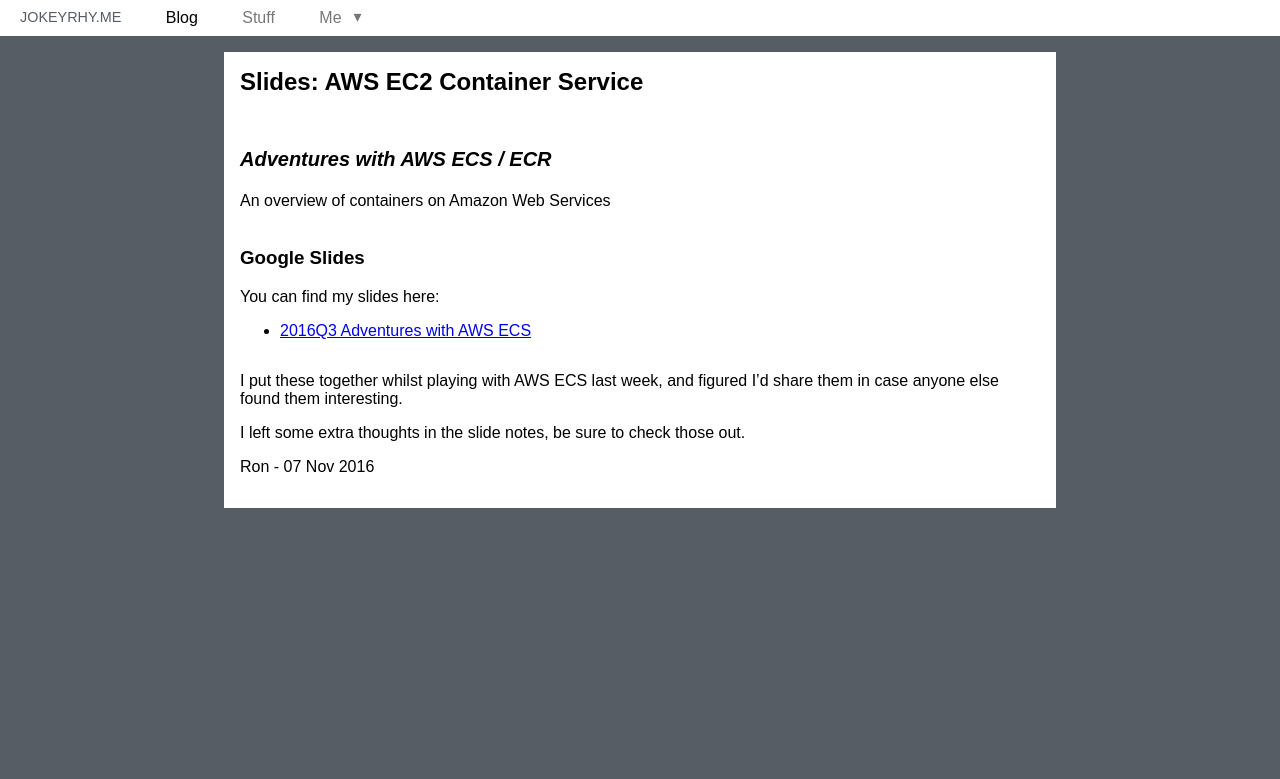
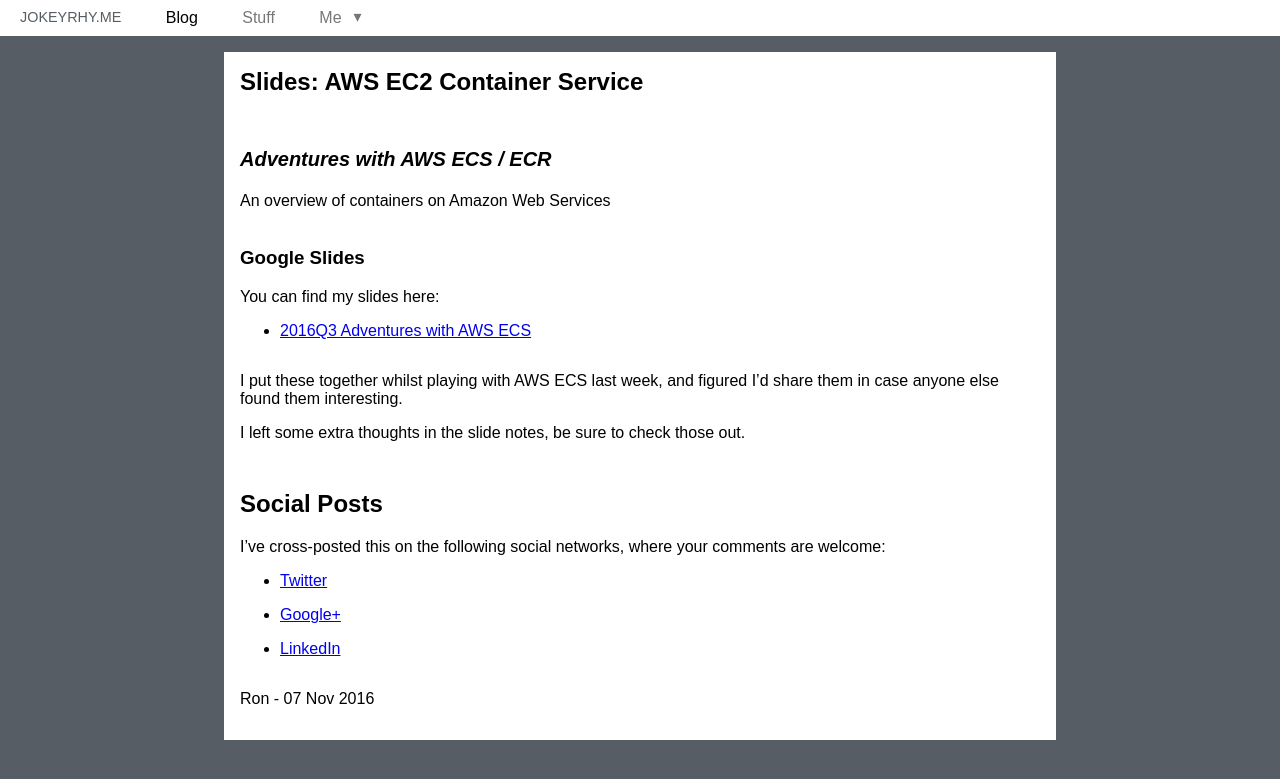
Before and after one commit to jokeyrhyme/jokeyrhyme.github.com, a Jekyll site: the page built from _posts/2016-11-07-slides-aws-ec2-container-service.md, in a window 1280 px wide. Shown: the top 779 px of the page. Built offline with Jekyll 4.4.1, drawn with Linux system fonts in a browser that asks for light colours.

Commit message:
post: 2016-11-07: add social links

```diff
--- a/_posts/2016-11-07-slides-aws-ec2-container-service.md
+++ b/_posts/2016-11-07-slides-aws-ec2-container-service.md
@@ -26,3 +26,14 @@
 
 I left some extra thoughts in the slide notes,
 be sure to check those out.
+
+
+## Social Posts
+
+I've cross-posted this on the following social networks, where your comments are welcome:
+
+-   [Twitter](https://twitter.com/jokeyrhyme/status/795531775493619713)
+
+-   [Google+](https://plus.google.com/+RonWaldon/posts/KzP1RC6SPZ5)
+
+-   [LinkedIn](https://www.linkedin.com/hp/update/6201297409205764096)
```
